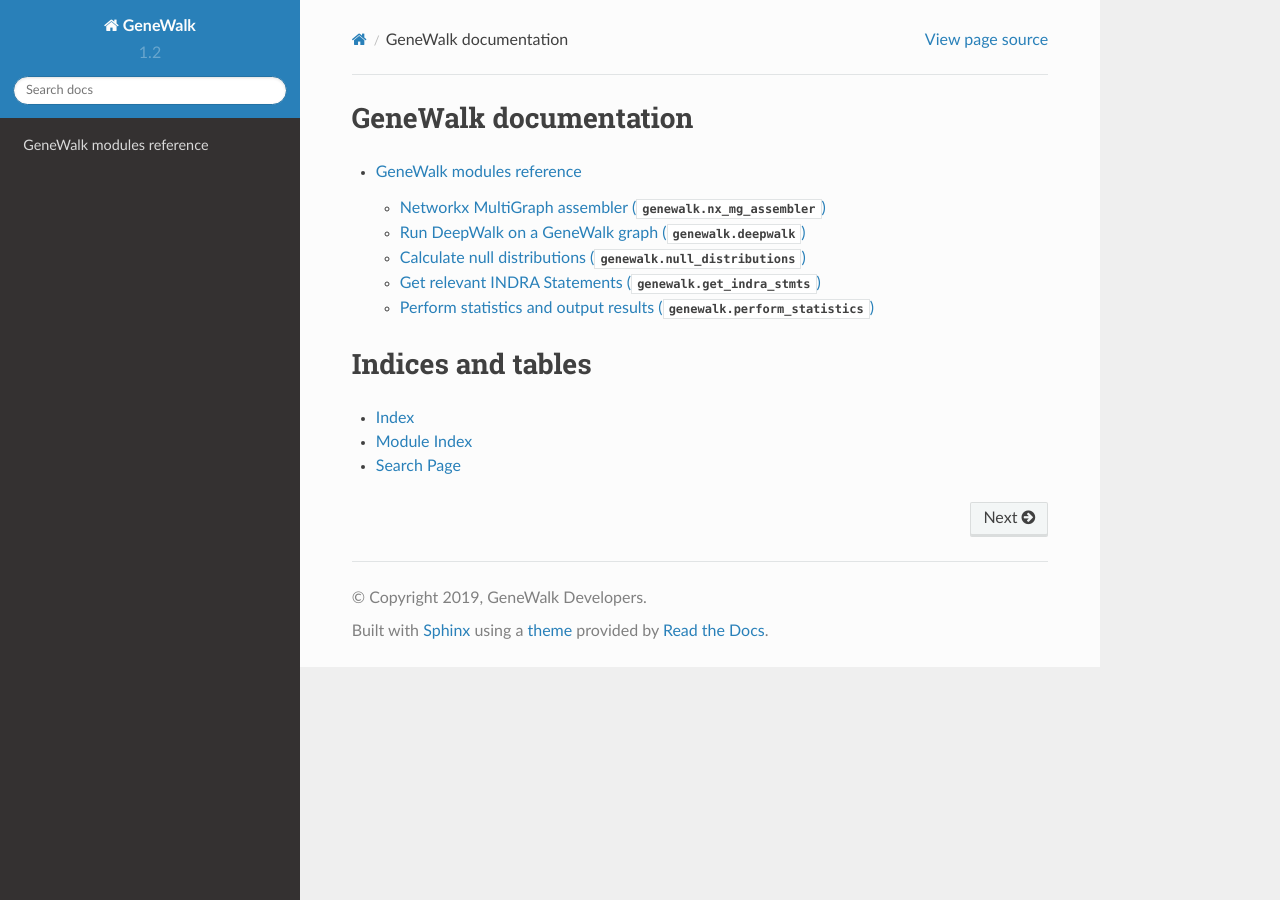
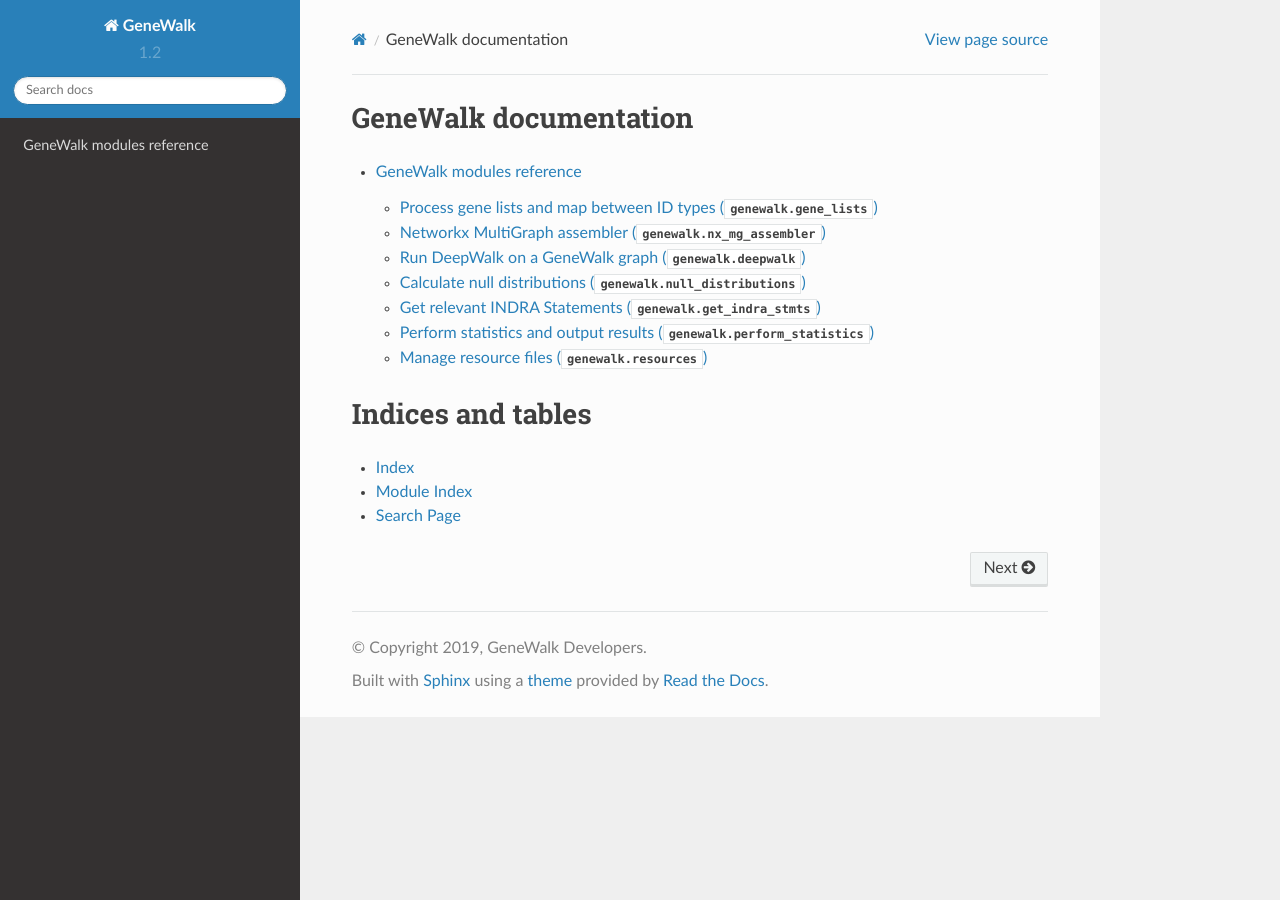
Before and after one commit to churchmanlab/genewalk, a Sphinx documentation site: the page built from doc/index.rst, in a window 1280 px wide. Built offline with Sphinx 7.4.7 and the Read the Docs theme 2.0.0, drawn with Linux system fonts in a browser that asks for light colours; formulas are drawn with MathJax 3.

Commit message:
Add missing documentation sections

```diff
--- a/doc/modules/genewalk.rst
+++ b/doc/modules/genewalk.rst
@@ -1,3 +1,10 @@
+Process gene lists and map between ID types (:py:mod:`genewalk.gene_lists`)
+===========================================================================
+
+.. automodule:: genewalk.gene_lists
+    :members:
+    :show-inheritance:
+
 Networkx MultiGraph assembler (:py:mod:`genewalk.nx_mg_assembler`)
 ==================================================================
 
@@ -32,3 +39,10 @@ Perform statistics and output results (:py:mod:`genewalk.perform_statistics`)
 .. automodule:: genewalk.perform_statistics
     :members:
     :show-inheritance:
+
+Manage resource files (:py:mod:`genewalk.resources`)
+====================================================
+
+.. automodule:: genewalk.resources
+    :members:
+    :show-inheritance:
```
Also changed, not shown: 1 other file.
